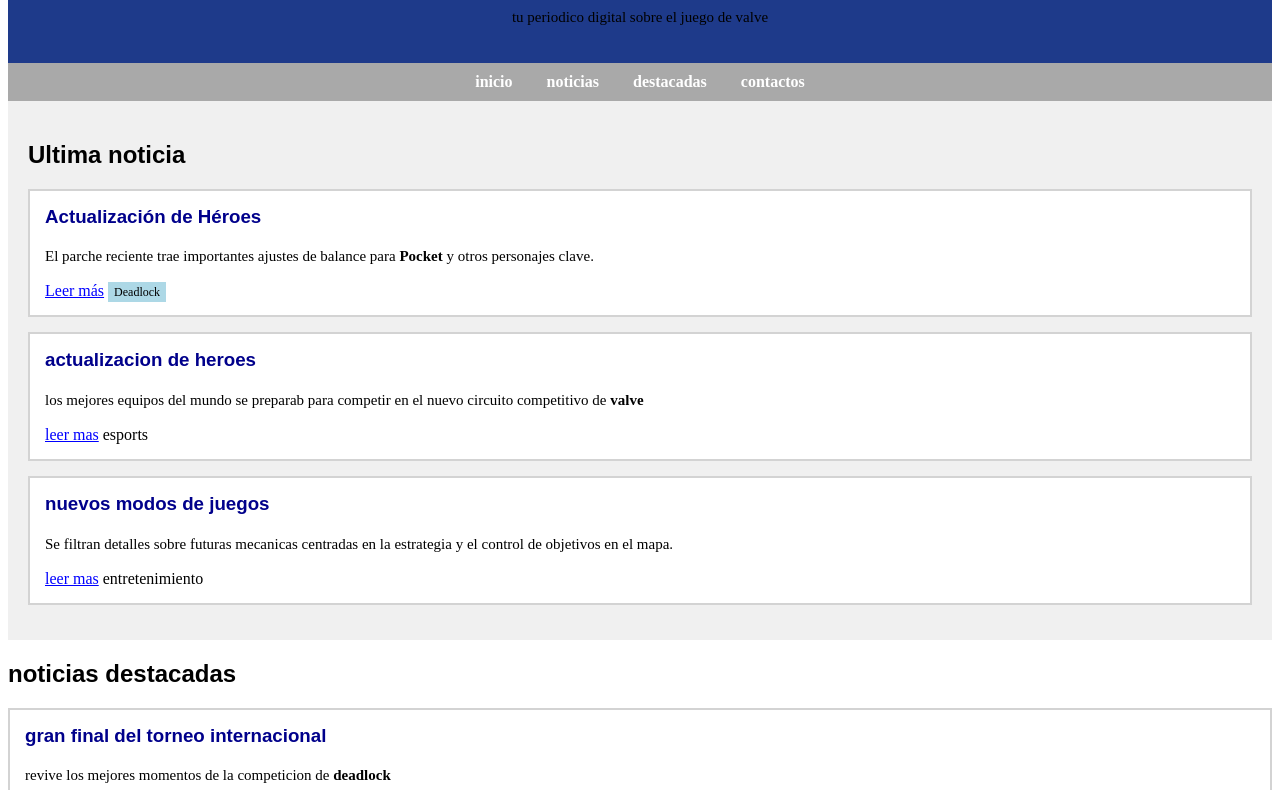
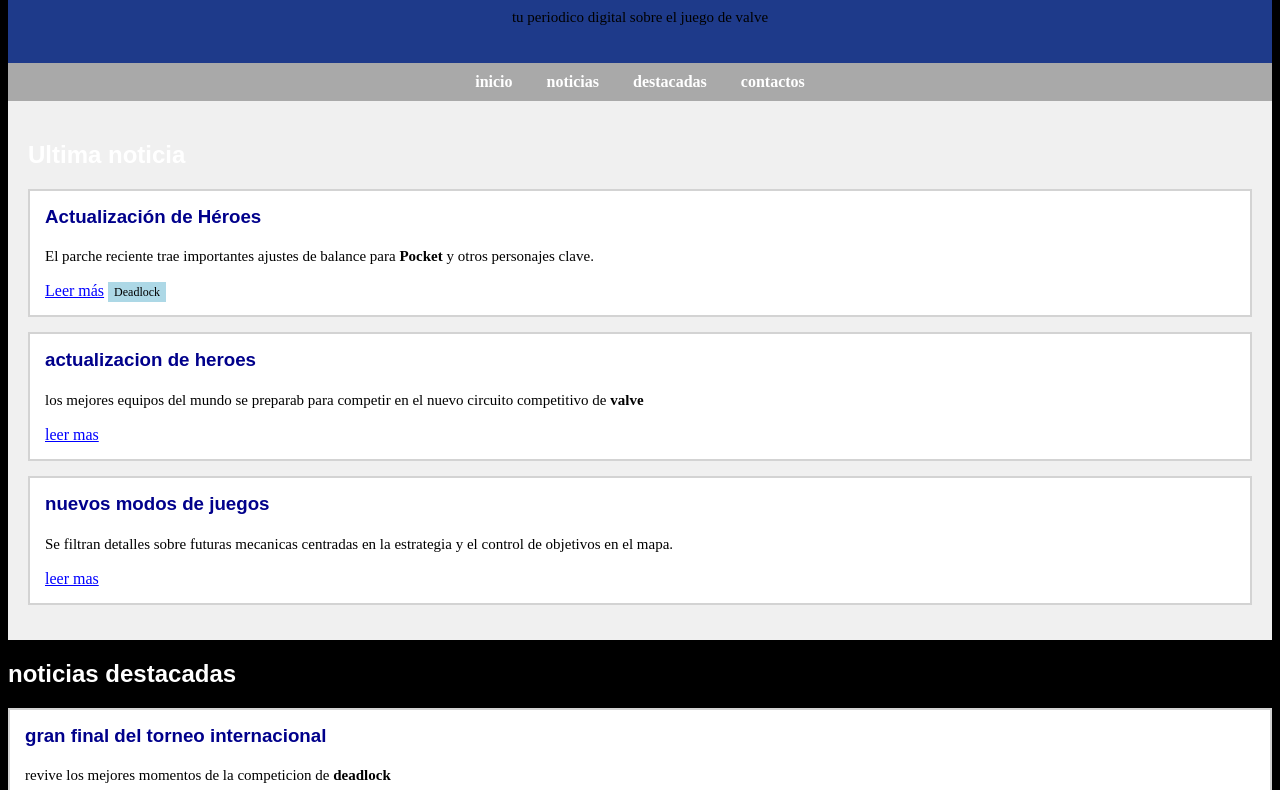
Before and after one commit to Fosquit0/practicacss, a plain HTML site: page index.html in a window 1280 px wide. Shown: the part 101-891 px from the top of the page. Drawn offline with Linux system fonts and the light colour scheme.

Commit message:
Personalizar colores CSS

```diff
--- a/styles.css
+++ b/styles.css
@@ -1,3 +1,8 @@
+body {
+    background-color: #000000;
+    color: white;
+}
+
 p {
     font-size: 15px;
     line-height: 1.4;
@@ -42,7 +47,7 @@ h1, h2, h3 {
 
 .categoria {
     background-color: lightblue;
-    color: black;
+    color: #000000;
     padding: 3px 6px;
     font-size: 12px;
 }
```
